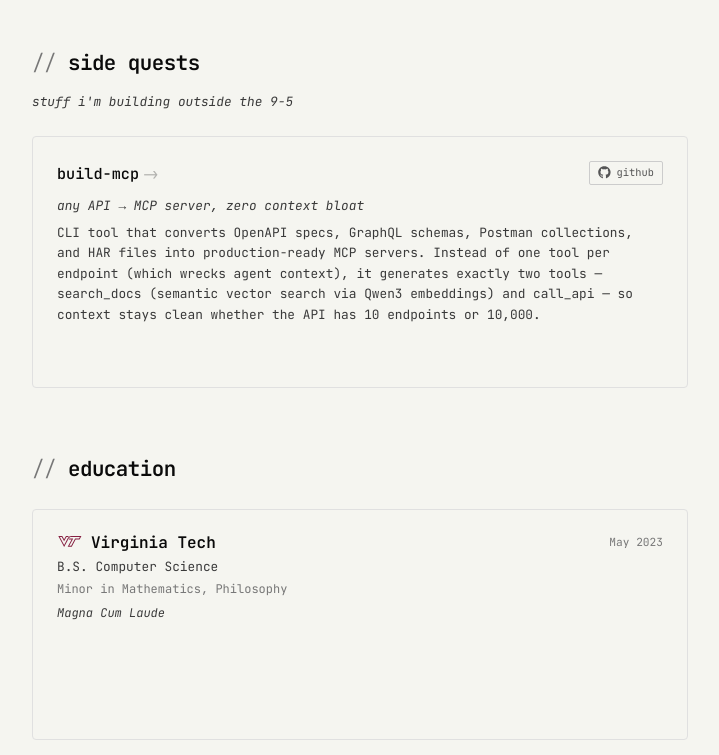
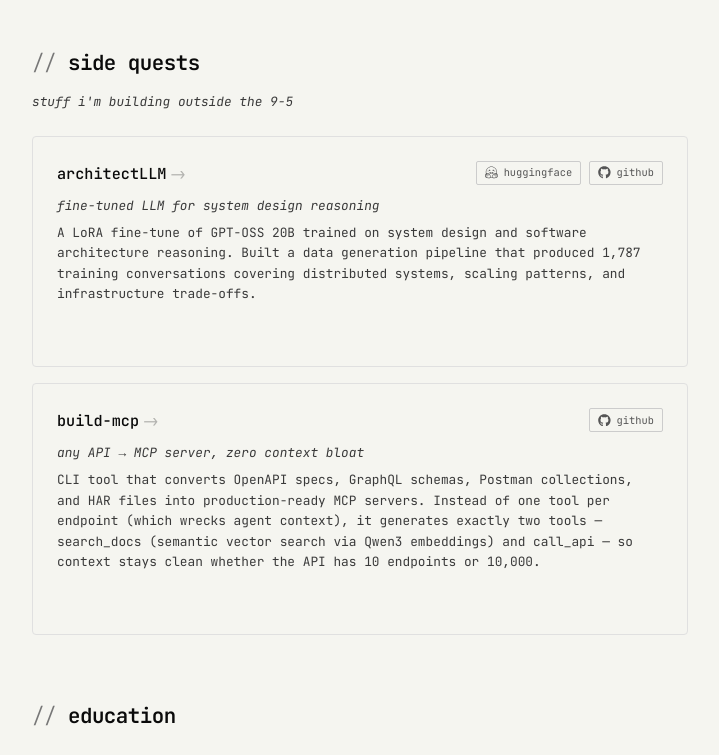
Before and after one commit to bisratttt/Portfolio, a React (Vite) app: page / in a window 1280 px wide. Shown: the part 2480-3235 px from the top of the page, without its empty margins (280-999 px from the left). Built offline with nearby package versions, Linux system fonts and the light colour scheme.

Commit message:
Add architectLLM to side quests; remove dead Projects component

```diff
--- a/src/components/Projects.module.css
+++ /dev/null
@@ -1,60 +0,0 @@
-.grid {
-  display: flex;
-  flex-direction: column;
-  gap: 1rem;
-}
-
-.card {
-  display: block;
-  padding: 1.5rem;
-  border: 1px solid var(--card-border);
-  border-radius: 4px;
-  transition: border-color 0.3s;
-  cursor: pointer;
-  text-decoration: none;
-  color: inherit;
-}
-
-.card:hover {
-  border-color: var(--card-hover);
-}
-
-.name {
-  font-size: 0.95rem;
-  font-weight: 500;
-  display: flex;
-  align-items: baseline;
-  gap: 0.25rem;
-}
-
-.nameText {
-  text-decoration: none;
-}
-
-.arrow {
-  font-size: 0.8rem;
-  color: var(--gray);
-  opacity: 0.35;
-}
-
-.description {
-  font-size: 0.8rem;
-  color: var(--gray);
-  margin-top: 0.5rem;
-  line-height: 1.6;
-}
-
-.tech {
-  display: flex;
-  gap: 0.4rem;
-  margin-top: 0.6rem;
-  flex-wrap: wrap;
-}
-
-.tag {
-  font-size: 0.65rem;
-  color: var(--tag-text);
-  border: 1px solid var(--tag-border);
-  padding: 0.15rem 0.45rem;
-  border-radius: 2px;
-}
--- a/src/components/SideQuests.jsx
+++ b/src/components/SideQuests.jsx
@@ -1,10 +1,21 @@
 import { motion } from 'framer-motion';
 import { FaGithub } from 'react-icons/fa';
+import { SiHuggingface } from 'react-icons/si';
 import SectionHeading from './SectionHeading';
 import { SkillPill } from './SkillPill';
 import styles from './SideQuests.module.css';
 
 const quests = [
+  {
+    name: 'architectLLM',
+    tagline: 'fine-tuned LLM for system design reasoning',
+    description:
+      'A LoRA fine-tune of GPT-OSS 20B trained on system design and software architecture reasoning. Built a data generation pipeline that produced 1,787 training conversations covering distributed systems, scaling patterns, and infrastructure trade-offs.',
+    tech: ['python', 'huggingface', 'LoRA', 'anthropic'],
+    github: 'https://github.com/bisratttt/architectLLM',
+    live: 'https://bisratttt.github.io/architectLLM/',
+    huggingface: 'https://huggingface.co/bisratz/architectLLM-lora',
+  },
   {
     name: 'build-mcp',
     tagline: 'any API → MCP server, zero context bloat',
@@ -48,6 +59,20 @@ function QuestCard({ quest }) {
             </motion.span>
           </a>
         </motion.h3>
+        <div className={styles.headerLinks}>
+          {quest.huggingface && (
+            <a
+              href={quest.huggingface}
+              target="_blank"
+              rel="noopener noreferrer"
+              className={styles.githubLink}
+              onClick={(e) => e.stopPropagation()}
+              aria-label="HuggingFace"
+            >
+              <SiHuggingface className={styles.githubIcon} />
+              huggingface
+            </a>
+          )}
           <a
             href={quest.github}
             target="_blank"
@@ -59,6 +84,7 @@ function QuestCard({ quest }) {
             <FaGithub className={styles.githubIcon} />
             github
           </a>
+        </div>
       </div>
       <p className={styles.tagline}>{quest.tagline}</p>
       <p className={styles.description}>{quest.description}</p>
--- a/src/components/SideQuests.module.css
+++ b/src/components/SideQuests.module.css
@@ -31,6 +31,12 @@
   justify-content: space-between;
   gap: 1rem;
   flex-wrap: wrap;
+}
+
+.headerLinks {
+  display: flex;
+  align-items: center;
+  gap: 0.5rem;
 }
 
 .name {
```
Also changed, not shown: src/components/Projects.jsx (deleted, +0 -66 lines). Lines whose indentation alone changed are shown as unchanged.
